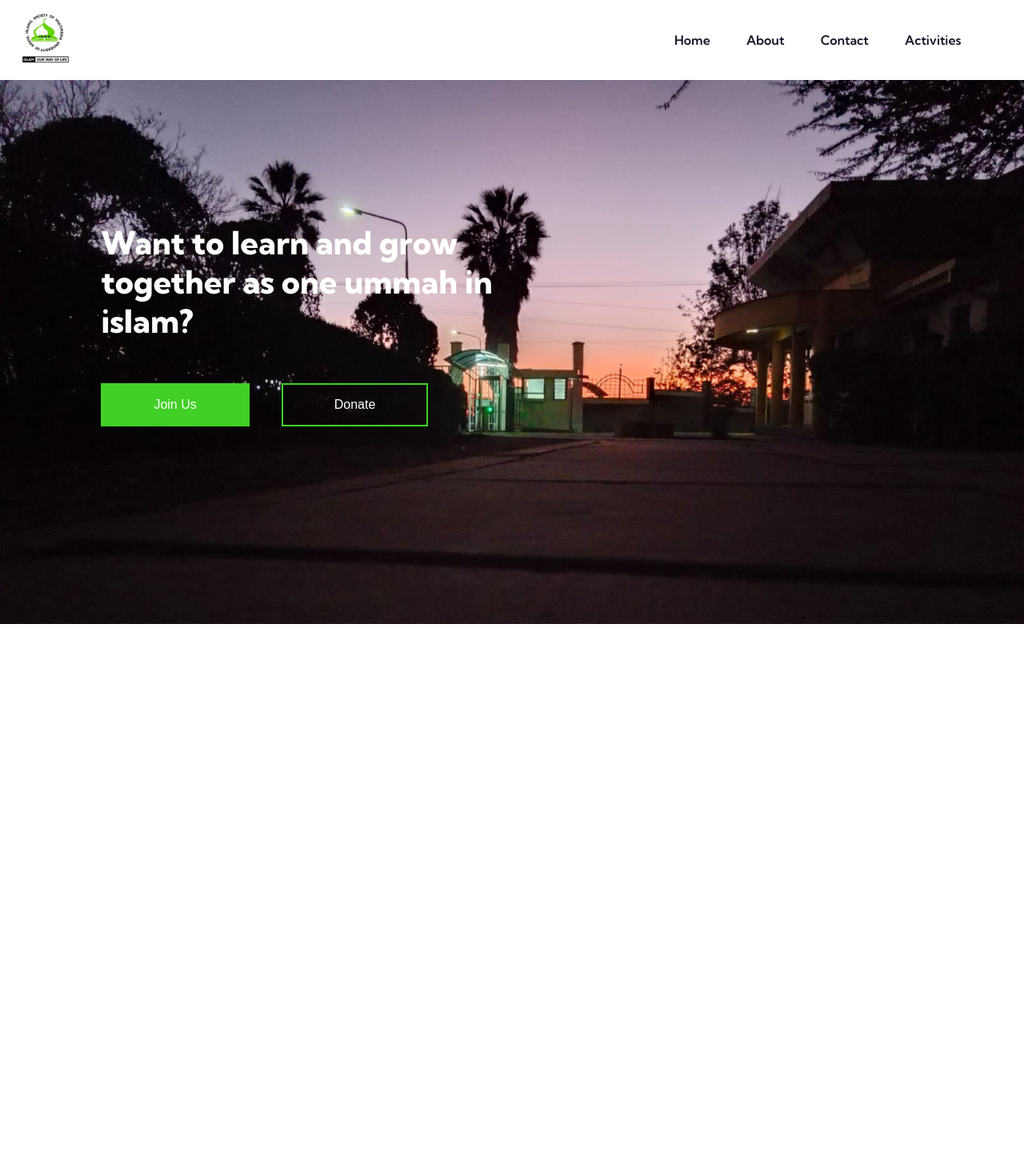
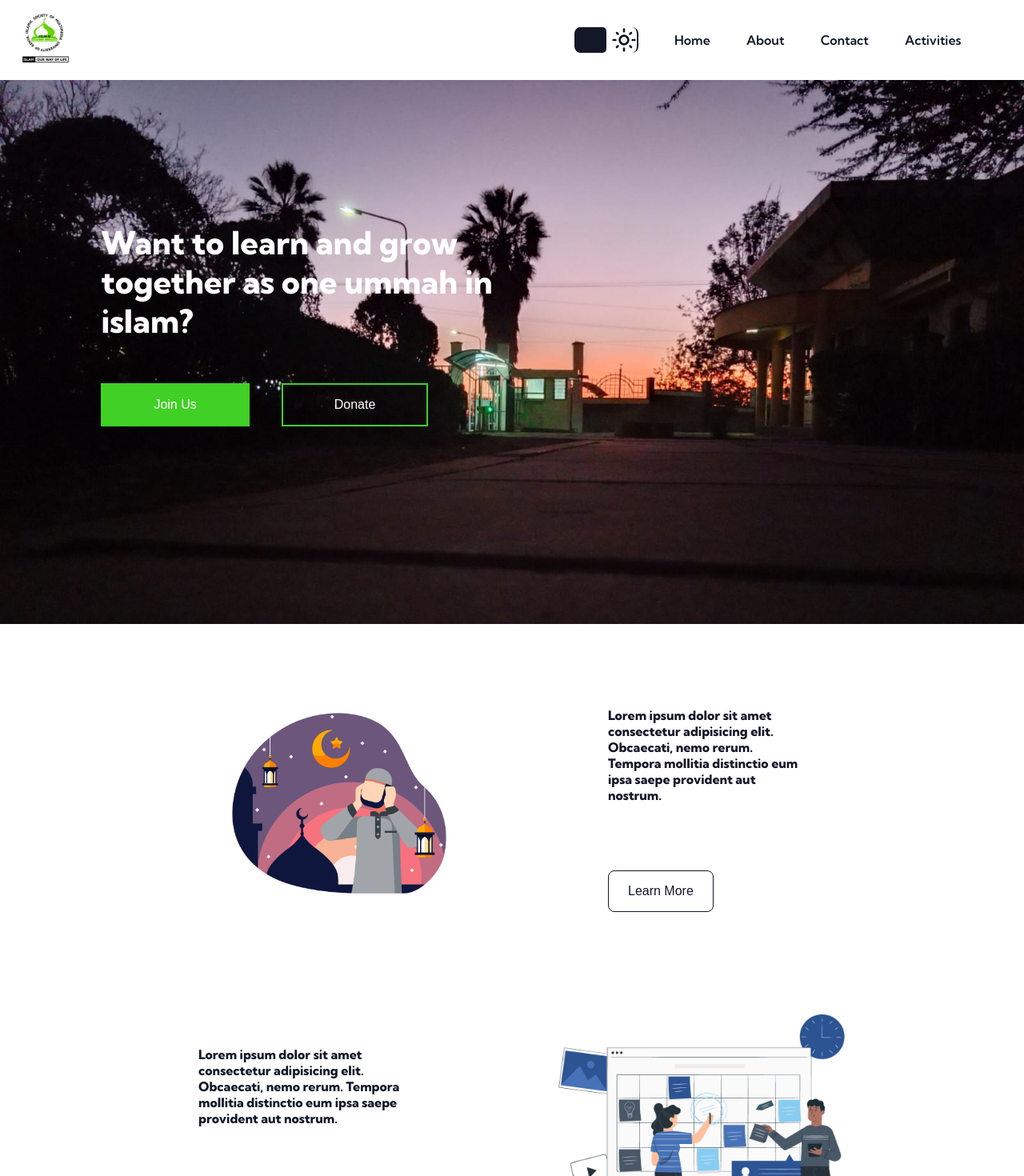
Before and after one commit to islamic-society-MMU/ismu-frontend, a React (Create React App) app: page / in a window 1280 px wide. Shown: the top 1470 px of the page at 80% size. Before the commit the page ends 800 px from the top, so only its background shows below. Built offline with nearby package versions, Linux system fonts and the light colour scheme.

Commit message:
Overview section complete

```diff
--- a/src/components/Home/Home.js
+++ b/src/components/Home/Home.js
@@ -1,10 +1,12 @@
 import React from 'react';
 import Hero from './Hero';
+import Overview from './Overview';
 
 const Home = () => {
   return (
     <div className='home'>
       <Hero />
+      <Overview />
     </div>
   );
 };
--- /dev/null
+++ b/src/components/Home/Overview.js
@@ -0,0 +1,58 @@
+import React from 'react';
+import donationImg from './../../assets/images/donation.jpg';
+import donorImg from './../../assets/images/donor.jpg';
+import eventImg from './../../assets/images/event-illustration.png';
+import illustrationImg from './../../assets/images/islam-illustration.webp';
+
+const Overview = () => {
+  return (
+    <section className='overview'>
+      {/* <div className='overview-item'>
+        <img src={donationImg} alt='donation' />
+        <div className='overview-details'>
+          <p>
+            Lorem ipsum dolor sit amet consectetur adipisicing elit.
+            Obcaecati, nemo rerum. Tempora mollitia distinctio eum
+            ipsa saepe provident aut nostrum.
+          </p>
+          <button>learn more</button>
+        </div>
+      </div> */}
+      <div className='overview-item'>
+        <img src={illustrationImg} alt='Islam illustration' />
+        <div className='overview-details'>
+          <h4>
+            Lorem ipsum dolor sit amet consectetur adipisicing elit.
+            Obcaecati, nemo rerum. Tempora mollitia distinctio eum
+            ipsa saepe provident aut nostrum.
+          </h4>
+          <button>learn more</button>
+        </div>
+      </div>
+      <div className='overview-item'>
+        <img src={eventImg} alt='event illustration' />
+        <div className='overview-details'>
+          <h4>
+            Lorem ipsum dolor sit amet consectetur adipisicing elit.
+            Obcaecati, nemo rerum. Tempora mollitia distinctio eum
+            ipsa saepe provident aut nostrum.
+          </h4>
+          <button>learn more</button>
+        </div>
+      </div>
+      <div className='overview-item'>
+        <img src={donorImg} alt='donor' />
+        <div className='overview-details'>
+          <h4>
+            Lorem ipsum dolor sit amet consectetur adipisicing elit.
+            Obcaecati, nemo rerum. Tempora mollitia distinctio eum
+            ipsa saepe provident aut nostrum.
+          </h4>
+          <button>learn more</button>
+        </div>
+      </div>
+    </section>
+  );
+};
+
+export default Overview;
--- a/src/styles/scss/_header.scss
+++ b/src/styles/scss/_header.scss
@@ -44,8 +44,49 @@
         display: flex;
         border: 3px solid transparent;
 
+        .dark {
+          color: $white;
+          background-color: $white;
+          border-color: $white;
+        }
+
+        .light {
+          color: $background;
+          background-color: $background;
+          border-color: $background;
+        }
+
+        &:first-child {
+          &:hover {
+            background-color: transparent;
+            color: unset;
+            border-bottom-color: transparent;
+          }
+        }
+
         .theme-icons {
-          display: none;
+          width: 5rem;
+          display: flex;
+          justify-content: space-between;
+          align-items: center;
+          position: relative;
+          border-width: 2px;
+          border-top: 0;
+          border-bottom: 0;
+          border-style: solid;
+          border-radius: 1vmin;
+          font-size: 4vmin;
+
+          button {
+            position: absolute;
+            top: 0;
+            left: 0;
+            width: 50%;
+            height: 100%;
+            border: none;
+            border-radius: 0.6vmin;
+            transition: $menu-transition;
+          }
         }
 
         .link-icon {
@@ -130,45 +171,20 @@
             justify-content: space-between;
             align-items: center;
 
+
             &:hover {
               background-color: transparent;
             }
 
             .theme-icons {
               width: 40%;
-              display: flex;
-              justify-content: space-between;
-              align-items: center;
               font-size: 6vmin;
               border-radius: 2vmin;
               padding: 1vmin 2vmin;
-              position: relative;
-              border-width: 1px;
-              border-style: solid;
 
-              .dark {
-                color: $white;
-                background-color: $white;
-                border-color: $white;
-              }
-
-              .light {
-                color: $background;
-                background-color: $background;
-                border-color: $background;
-              }
 
               button {
-                top: 0;
-                left: 0;
-                width: 50%;
-                height: 100%;
-                border: none;
-                // background-color: green;
-                background-color: inherit;
                 border-radius: 1.6vmin;
-                position: absolute;
-                transition: $menu-transition;
               }
             }
           }
--- a/src/styles/scss/_hero.scss
+++ b/src/styles/scss/_hero.scss
@@ -3,8 +3,7 @@
   height: fit-content;
   max-width: 1640px;
   margin: 0 auto;
-  // overflow: hidden;
-  overflow-y: hidden;
+  overflow: hidden;
   position: relative;
 
   .hero-img {
@@ -12,6 +11,8 @@
     display: inline-block;
     width: 100%;
     height: 100%;
+    // overflow: hidden;
+
     background: linear-gradient(
       to bottom,
       rgba(20, 23, 40, 0.2),
--- /dev/null
+++ b/src/styles/scss/_overview.scss
@@ -0,0 +1,91 @@
+.overview {
+  max-width: 1400px;
+  margin: 0 auto;
+
+  .overview-item {
+    margin: 3vmin;
+    // border-bottom: 1px solid blue;
+
+    .dark {
+      color: $white;
+      background-color: $background;
+      border-color: $white;
+    }
+
+    .light {
+      color: $background;
+      background-color: $white;
+      border-color: $background;
+    }
+
+    img {
+      width: 100vw;
+      border-radius: 2vmin;
+    }
+
+    .overview-details {
+      padding: 3vmin;
+      margin-top: 2vmin;
+
+      button {
+        margin-top: 6vmin;
+        background-color: inherit;
+        border-color: inherit;
+        color: inherit;
+        border-style: solid;
+        padding: 1vmin 3vmin;
+        text-transform: capitalize;
+        font-size: 3vmin;
+        border-radius: 1vmin;
+        transition: $link-transition;
+
+        &:hover {
+          cursor: pointer;
+          background-color: rgba(0, 0, 0, 0.2);
+          border-color: green;
+        }
+      }
+    }
+  }
+}
+
+@media (min-width: 500px) {
+  .overview {
+    .overview-item {
+      display: flex;
+      //   grid-template-columns: 1fr 1fr;
+      gap: 14vmin;
+      justify-content: space-between;
+      padding: 5vmin 25vmin;
+
+      &:nth-child(even) {
+        flex-direction: row-reverse;
+      }
+
+      img {
+        width: unset;
+        height: 40vmin;
+      }
+
+      .overview-details {
+        display: flex;
+        flex-direction: column;
+        justify-content: space-between;
+        align-items: flex-start;
+        // padding: 4vmin;
+        padding-right: 6vmin;
+        // background-color: red;
+        width: 50%;
+        // margin-top: 0;
+
+        button {
+          margin-top: unset;
+          border-width: 1px;
+          padding: 2vmin 3vmin;
+          font-size: 2vmin;
+          border-radius: 1vmin;
+        }
+      }
+    }
+  }
+}
--- a/src/styles/scss/app.scss
+++ b/src/styles/scss/app.scss
@@ -2,6 +2,8 @@
 @import './header';
 @import './config';
 @import './hero';
+@import './overview';
+
 * {
   padding: 0;
   margin: 0;
@@ -10,6 +12,7 @@
 
 body {
   font-family: $font-family;
+  overflow-x: hidden;
   // background: linear-gradient(
   //   to bottom,
   //   rgba(20, 23, 40, 0.3),
```
Also changed, not shown: src/assets/images/event-illustration.png (renamed from src/assets/images/event_illustration.png), src/styles/css/app.min.css, 1 other file (tests, documents, lock files or other folders).
